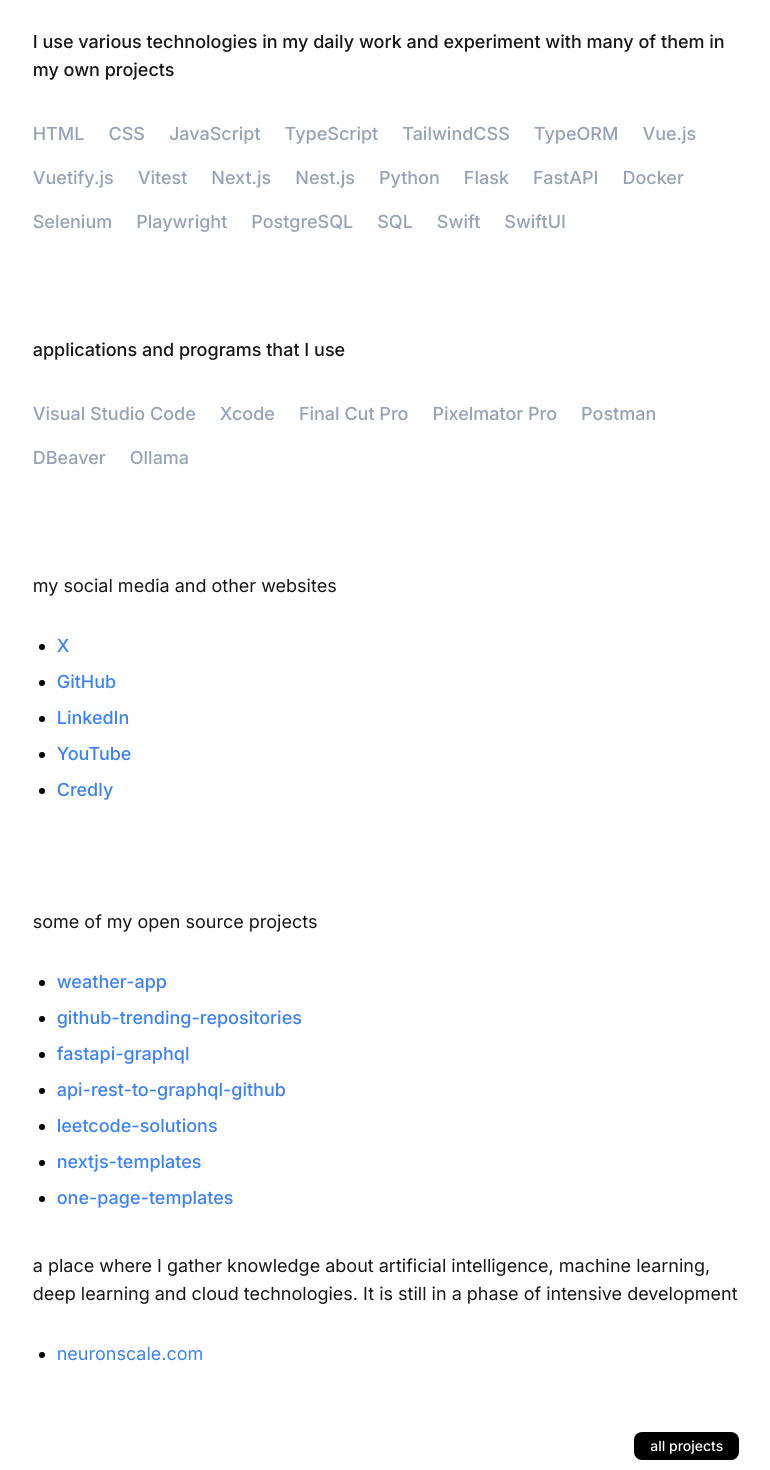
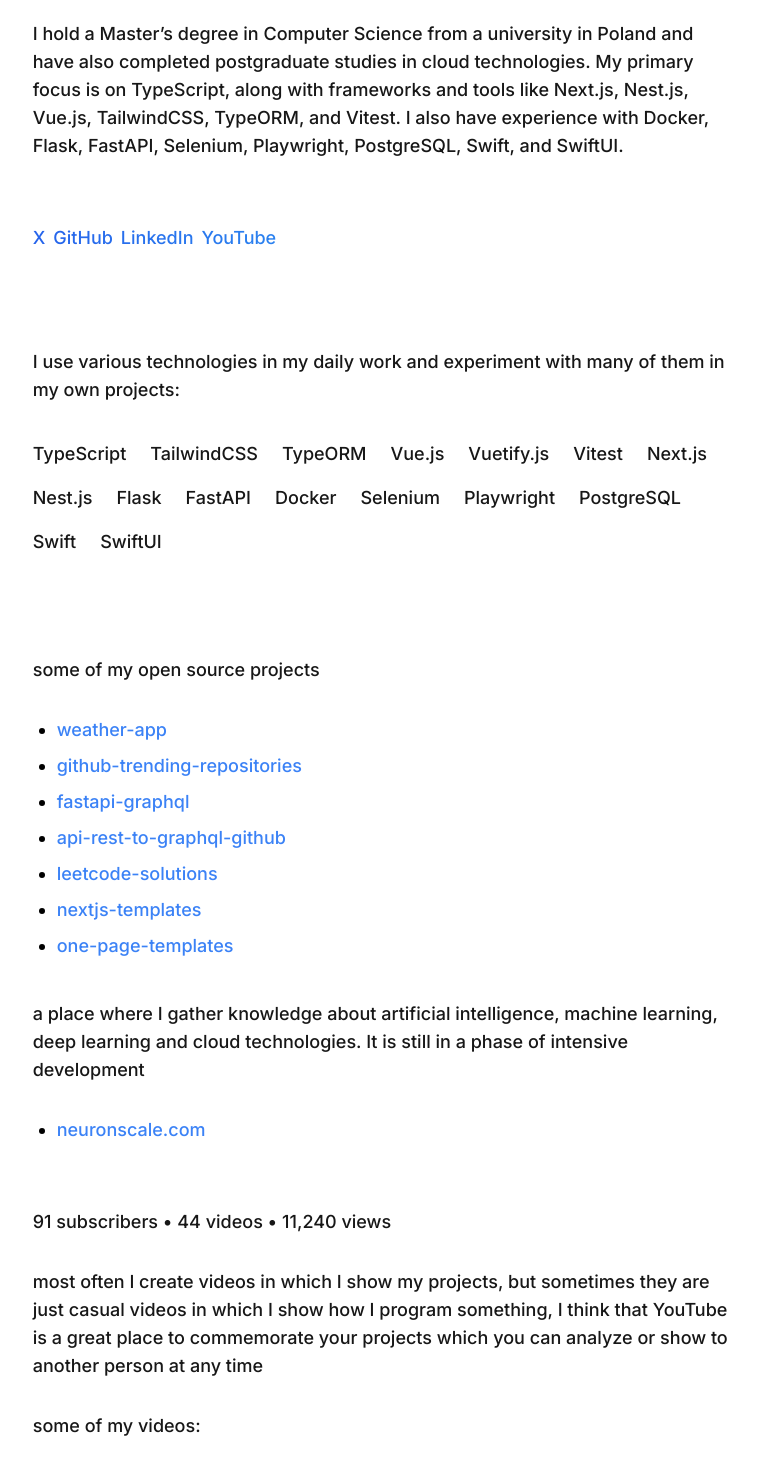
Before and after one commit to jakubgania/site, a Next.js app: page / in a window 1280 px wide. Shown: the part 600-2070 px from the top of the page, without its empty margins (254-1024 px from the left). Built offline with nearby package versions, Linux system fonts and the light colour scheme.

Commit message:
development

```diff
--- a/app/layout.tsx
+++ b/app/layout.tsx
@@ -32,7 +32,7 @@ export default function RootLayout({
       <body
         className="antialiased bg-white"
       >
-        <div className="flex flex-col justify-between pt-0 md:pt-12 lg:pt-24 p-6 md:p-8">
+        <div className="flex flex-col justify-between pt-0 md:pt-12 lg:pt-16 p-6 md:p-8">
           <main>
             {children}
           </main>
--- a/app/page.tsx
+++ b/app/page.tsx
@@ -49,9 +49,6 @@ export default function Home() {
   ]
 
   const tags = [
-    "HTML",
-    "CSS",
-    "JavaScript",
     "TypeScript",
     "TailwindCSS",
     "TypeORM",
@@ -60,14 +57,12 @@ export default function Home() {
     "Vitest",
     "Next.js",
     "Nest.js",
-    "Python",
     "Flask",
     "FastAPI",
     "Docker",
     "Selenium",
     "Playwright",
     "PostgreSQL",
-    "SQL",
     "Swift",
     "SwiftUI"
   ]
@@ -87,7 +82,7 @@ export default function Home() {
     { icon: <FaGithub />, title: "GitHub", url: "https://github.com/jakubgania" },
     { icon: <FaLinkedinIn />, title: "LinkedIn", url: "https://www.linkedin.com/in/jakubgania/" },
     { icon: <FaYoutube />, title: "YouTube", url: "https://www.youtube.com/@JakubGaniaSoftware/videos" },
-    { icon: <FaGlobe />, title: "Credly", url: "https://www.credly.com/users/jakub-gania" },
+    // { icon: <FaGlobe />, title: "Credly", url: "https://www.credly.com/users/jakub-gania" },
     // { icon: <BsStars />, title: "NeuronScale", url: "https://neuronscale.com" }
   ]
 
@@ -108,7 +103,7 @@ export default function Home() {
           <div className="text-xl md:text-2xl font-bold tracking-tight">
             Jakub Gania
           </div>
-          <div className="text-base md:text-lg tracking-tight text-slate-400">
+          <div className="text-base md:text-lg tracking-tigh font-medium">
             SWE & Creator -  MSc in Computer Science
           </div>
         </div>
@@ -117,11 +112,20 @@ export default function Home() {
         <span className="bg-gradient-to-r from-blue-600 to-sky-400 bg-clip-text text-transparent">software engineer</span> who creates various projects, likes to learn new things and discover new technologies. I enjoy creating content on youtube and taking photos in my free time. I share my thoughts on <a href="https://x.com/jakubgania" target="_blank" className="text-blue-500">X</a> and <a href="https://linkedin.com/in/jakubgania" target="_blank" className="text-blue-500"> LinkedIn</a>
       </div>
       <div className="text-base md:text-lg font-medium">
-        description of current job position
+        I work at <a href="https://www.simpl.de/en/" target="_blank" className="bg-gradient-to-r from-blue-600 to-sky-400 bg-clip-text text-transparent">SIMPL</a>, a German startup based in Dortmund, where I help enhance our SaaS product for optimizing service and maintenance operations, driving efficiency and increasing after-sales revenue.
       </div>
-      {/* <div className="text-base md:text-xl tracking-tight">
-        see what I do in other sections or read more about me on the about page
-      </div> */}
+      <div className="text-base md:text-lg font-medium">
+        I hold a Master’s degree in Computer Science from a university in Poland and have also completed postgraduate studies in cloud technologies. My primary focus is on TypeScript, along with frameworks and tools like Next.js, Nest.js, Vue.js, TailwindCSS, TypeORM, and Vitest. I also have experience with Docker, Flask, FastAPI, Selenium, Playwright, PostgreSQL, Swift, and SwiftUI.
+      </div>
+      <div className="flex flex-row gap-2 bg-gradient-to-r from-blue-600 to-sky-400 bg-clip-text text-transparent">
+        {links.map((link) =>(
+          <div key={link.title} className="text-base md:text-lg font-medium">
+            <a href={link.url} target="_blank">
+              {link.title}
+            </a>
+          </div>
+        ))}
+      </div>
       {/* <LinkButton path="/" title="about" /> */}
       <div>
         {/* <h2 className="text-2xl md:text-3xl font-bold">
@@ -129,22 +133,21 @@ export default function Home() {
         </h2> */}
         <div className="py-8">
           <div className="text-base md:text-lg font-medium">
-            {/* I experiment with different technologies */}
-            I use various technologies in my daily work and experiment with many of them in my own projects
+            I use various technologies in my daily work and experiment with many of them in my own projects:
           </div>
         </div>
         <div className="flex flex-row flex-wrap gap-2 relative">
           {tags.map((tag) => (
             <div key={tag} className="py-1 pr-4 group relative">
-              <span className="text-base md:text-lg text-slate-400 font-medium cursor-default">{tag}</span>
+              <span className="text-base md:text-lg font-medium cursor-default">{tag}</span>
             </div>
           ))}
         </div>
       </div>
-      <div>
-        {/* <h2 className="text-2xl md:text-3xl font-bold">
+      {/* <div>
+        <h2 className="text-2xl md:text-3xl font-bold">
           software
-        </h2> */}
+        </h2>
         <div className="py-8">
           <div className="text-base md:text-lg font-medium">
             applications and programs that I use
@@ -157,27 +160,10 @@ export default function Home() {
             </div>
           ))}
         </div>
-      </div>
+      </div> */}
       {/* <LinkButton path="/" title="all programs" /> */}
-      <div>
-        {/* <h2 className="text-2xl md:text-3xl font-bold">
-          links
-        </h2> */}
-        <div className="py-8">
-          <div className="text-base md:text-lg">
-            my social media and other websites
-          </div>
-        </div>
-        <ul className="list-disc marker:text-black pl-6 font-medium">
-          {links.map((link) =>(
-            <li key={link.title} className="text-base md:text-lg text-blue-500 pb-2">
-              <a href={link.url} target="_blank">
-                {link.title}
-              </a>
-            </li>
-          ))}
-        </ul>
-        {/* <div className="grid flex-grow grid-cols-1 gap-2 md:grid-cols-2">
+      {/* <div>
+        <div className="grid flex-grow grid-cols-1 gap-2 md:grid-cols-2">
           {links.map((link) => (
             <div key={link.title}>
               <a href={link.url} target="_blank" className="w-full flex items-center text-slate-400 text-lg bg-slate-50 rounded-lg p-3">
@@ -195,8 +181,8 @@ export default function Home() {
               </a>
             </div>
           ))}
-        </div> */}
-        {/* <ul className="w-full flex flex-col gap-4">
+        </div>
+        <ul className="w-full flex flex-col gap-4">
           {links.map((link) => (
             <li key={link.title} className="">
               <a href={link.url} target="_blank" className="flex text-xl bg-slate-100 rounded-2xl p-3 w-full">
@@ -204,8 +190,8 @@ export default function Home() {
               </a>
             </li>
           ))}
-        </ul> */}
-      </div>
+        </ul>
+      </div> */}
       {/* <div>
         <h2 className="text-3xl font-bold">
           photos & concepts
@@ -221,7 +207,7 @@ export default function Home() {
           projects
         </h2> */}
         <div className="py-8">
-          <div className="text-base md:text-lg">
+          <div className="text-base md:text-lg font-medium">
             some of my open source projects
           </div>
         </div>
@@ -231,39 +217,39 @@ export default function Home() {
           ))}
         </ul>
         <div className="py-8">
-          <div className="text-base md:text-lg">
+          <div className="text-base md:text-lg font-medium">
             a place where I gather knowledge about artificial intelligence, machine learning, deep learning and cloud technologies. It is still in a phase of intensive development
           </div>
         </div>
         <ul className="list-disc marker:text-black pl-6">
-          <li className="text-base md:text-lg text-blue-500">
+          <li className="text-base md:text-lg text-blue-500 font-medium">
             <a href="https://neuronscale.com" target="_blank">neuronscale.com</a>
           </li>
         </ul>
       </div>
-      <LinkButton path="/projects" title="all projects" />
+      {/* <LinkButton path="/projects" title="all projects" /> */}
       <div>
         {/* <h2 className="text-2xl md:text-3xl font-bold">
           youtube
         </h2> */}
         <div className="pb-8">
-          <div className="text-base md:text-lg">
+          <div className="text-base md:text-lg font-medium">
             91 subscribers • 44 videos • 11,240 views
           </div>
         </div>
         <div className="pb-8">
-          <div className="text-base md:text-lg">
+          <div className="text-base md:text-lg font-medium">
             most often I create videos in which I show my projects, but sometimes they are just casual videos in which I show how I program something, I think that YouTube is a great place to commemorate your projects which you can analyze or show to another person at any time
           </div>
         </div>
         <div className="pb-8">
-          <div className="text-base md:text-lg">
+          <div className="text-base md:text-lg font-medium">
             some of my videos:
           </div>
         </div>
         <ul className="list-disc marker:text-black pl-5">
           {youtube.map((video) => (
-            <li key={video.url} className="text-base md:text-lg text-blue-500 tracking-tight pb-2 md:pb-4 relative group">
+            <li key={video.url} className="text-base md:text-lg font-medium text-blue-500 tracking-tight pb-2 md:pb-4 relative group">
               {/* <div className="hidden group-hover:block">
                 <Image
                   src="/hqdefault.jpg"
@@ -294,7 +280,7 @@ export default function Home() {
           ))}
         </ul>
       </div>
-      <LinkButton path="/youtube" title="all videos" />
+      {/* <LinkButton path="/youtube" title="all videos" /> */}
     </div>
   );
 }
```
